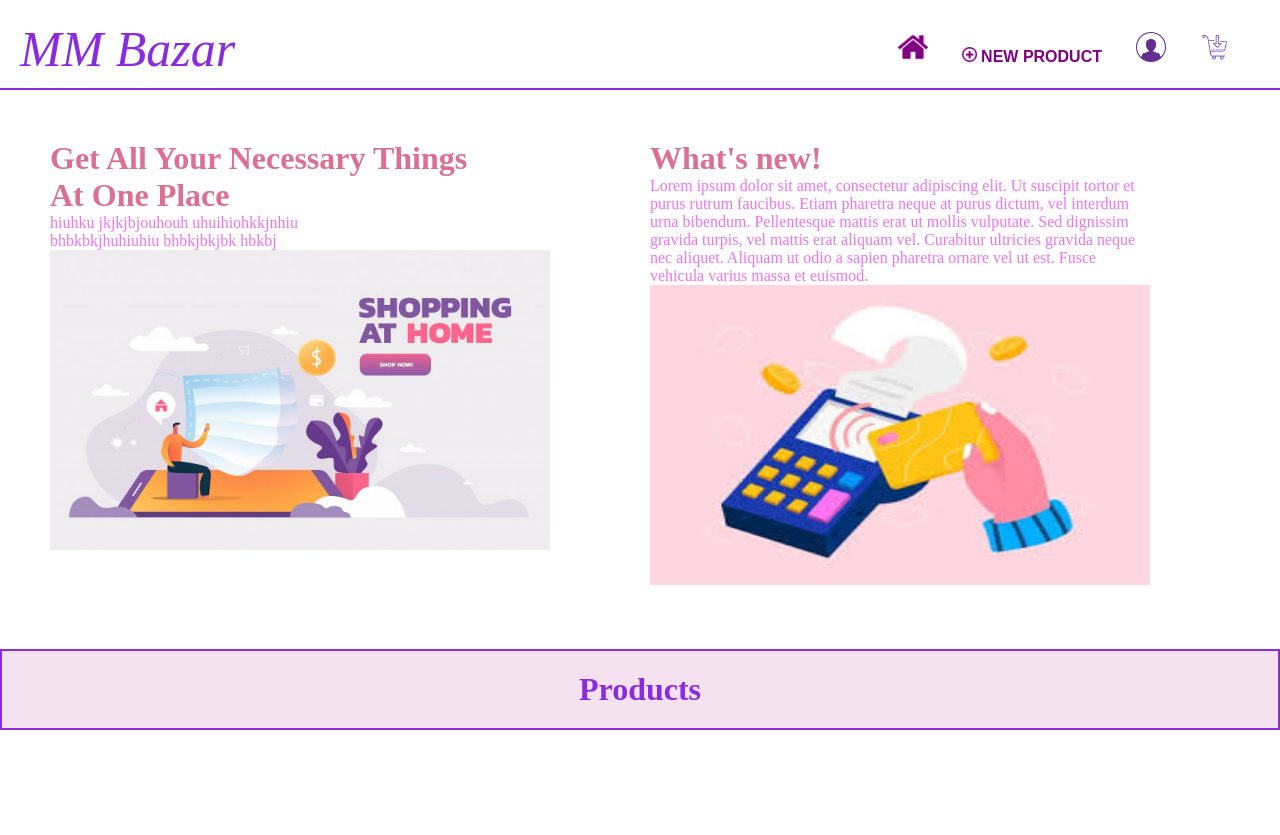
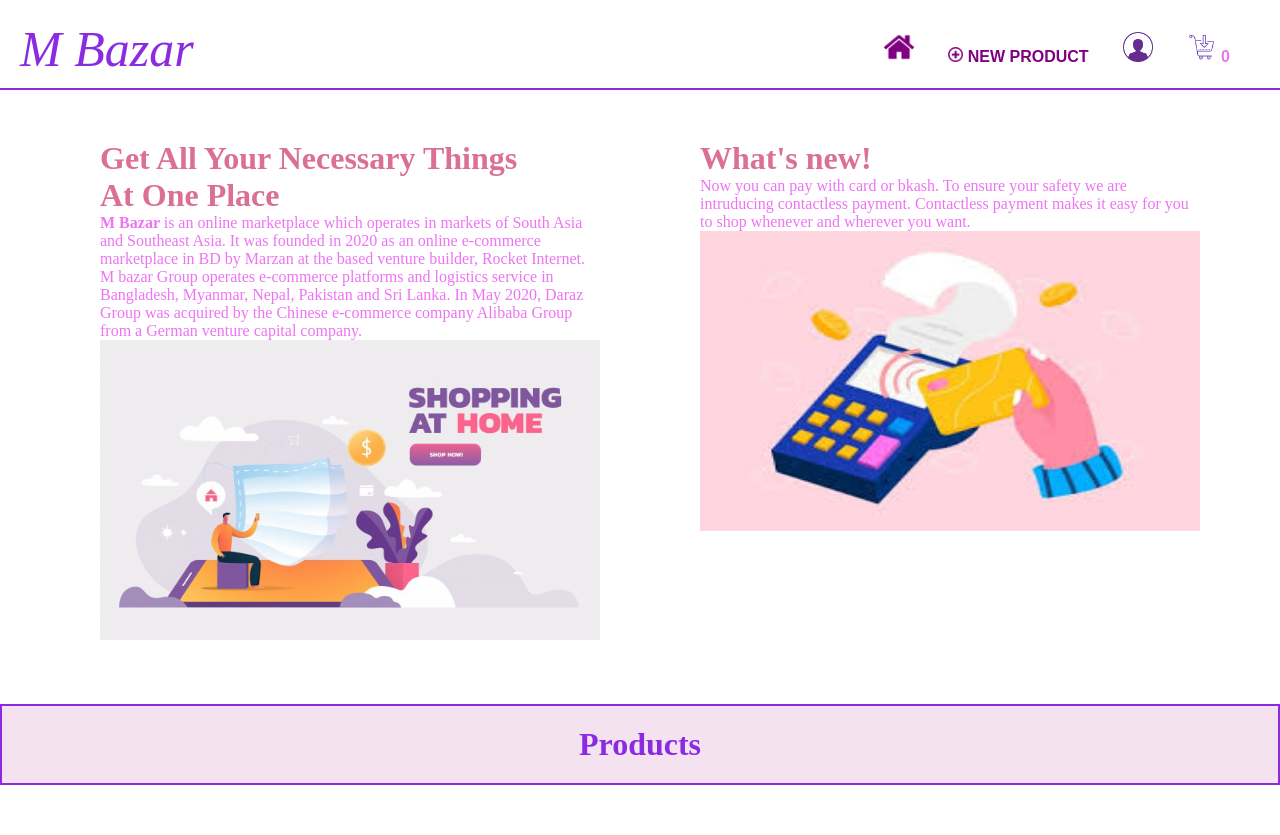
Before and after one commit to Marzan1810662/notun, a PHP site: page / in a window 1280 px wide. Before the commit the page ends 730 px from the top, so only its background shows below. Run offline with PHP 8.4, Linux system fonts and the light colour scheme.

Commit message:
assignment1 original

```diff
--- a/add_products.html
+++ b/add_products.html
@@ -19,7 +19,9 @@
                     <a href=""><img src="account.png" alt="account" height="30px" width="30px"></a>
                 </li>
                 <li>
-                    <a href="cart.html"><img src="cart.png" alt="cart" height="30px" width="30px"></a>
+                    <a href="cart.html"><img src="cart.png" alt="cart" height="30px" width="30px">
+                        <p id="itemno"></p>
+                    </a>
                 </li>
             </ul>
         </nav>
--- a/index.html
+++ b/index.html
@@ -10,7 +10,7 @@
 <body>
     <div id="container">
         <div class="navbar">
-            <div id="logo"><a href="index.html"> MM Bazar</a></div>
+            <div id="logo"><a href="index.html"> M Bazar</a></div>
             <nav>
                 <ul>
                     <li>
@@ -34,13 +34,13 @@
         <div class="row">
             <div class="col-1">
                 <h1 style="color: palevioletred;"> Get All Your Necessary Things <br> At One Place</h1>
-                <p>hiuhku jkjkjbjouhouh uhuihiohkkjnhiu <br>bhbkbkjhuhiuhiu bhbkjbkjbk hbkbj</p>
+                <p><b> M Bazar </b> is an online marketplace which operates in markets of South Asia and Southeast Asia. It was founded in 2020 as an online e-commerce marketplace in BD by Marzan at the based venture builder, Rocket Internet. M bazar Group
+                    operates e-commerce platforms and logistics service in Bangladesh, Myanmar, Nepal, Pakistan and Sri Lanka. In May 2020, Daraz Group was acquired by the Chinese e-commerce company Alibaba Group from a German venture capital company.</p>
                 <img src="onlinemarketplace2.png" alt="onlinemarketplace" width="500px" height="300px">
             </div>
             <div class="col-2">
                 <h1> What's new!</h1>
-                <p>Lorem ipsum dolor sit amet, consectetur adipiscing elit. Ut suscipit tortor et purus rutrum faucibus. Etiam pharetra neque at purus dictum, vel interdum urna bibendum. Pellentesque mattis erat ut mollis vulputate. Sed dignissim gravida
-                    turpis, vel mattis erat aliquam vel. Curabitur ultricies gravida neque nec aliquet. Aliquam ut odio a sapien pharetra ornare vel ut est. Fusce vehicula varius massa et euismod.</p>
+                <p>Now you can pay with card or bkash. To ensure your safety we are intruducing contactless payment. Contactless payment makes it easy for you to shop whenever and wherever you want.</p>
                 <img src="contactlesspayment.jpg" alt="contactlesspayment" width="500px" height="300px">
             </div>
         </div>
--- a/script.js
+++ b/script.js
@@ -13,6 +13,7 @@
         let price = $('<p>').text('Price: ' + products[i].price + "BDT");
         let details = $('<button>').text('details').attr("id", "d" + i).addClass("productviewbtn");
         let addcart = $('<button>').text('Add to cart').attr("id", "p" + i).addClass("productviewbtn");
+        //let addcart = $('<button>').text('Add to cart').attr("id", "p" + i).addClass("productviewbtn cart");
         let remove = $('<button>').text('Remove').attr("id", "r1" + i).addClass("productviewbtn");
         let div1 = $('<div>').append(name, price, details, addcart).css("text-align", "left").addClass("productview");
         let product = $('<div>').append(image, div1).addClass('eachproduct');
@@ -22,7 +23,12 @@
     }
 }
 
-//submit butoon on click
+//line 16 click function with classname for dynamicaaly created button
+// $('.cart').click(function(event) {
+//     console.log(event.target.id);
+// })
+
+//submit button on click
 $('#submit').click(function() {
     let id = products.length
     let name = $('#name').val();
@@ -48,6 +54,12 @@
 })
 
 
+//cancel button on click
+$('#cancel').click(function() {
+    window.location.href = "add_products.html"
+})
+
+
 
 cart = [];
 
@@ -63,7 +75,7 @@
 }
 
 
-if (cart.length == 0) { $('#itemno').hide() } else { $('#itemno').show() }
+// if (cart.length == 0) { $('#itemno').hide() } else { $('#itemno').show() }
 $('#itemno').text(cart.length)
 
 
--- a/style.css
+++ b/style.css
@@ -129,11 +129,17 @@
     flex-wrap: wrap;
     margin: 90px 0px;
     margin-bottom: 0px;
-    padding: 50px;
+    padding: 50px 0px;
     padding-bottom: 60px;
     /* padding-left: 50px; */
     /* border-bottom: 2px solid blueviolet; */
     /* background-color: rgb(239, 220, 241); */
+}
+
+.col-1 {
+    color: palevioletred;
+    margin-left: 100px;
+    width: 500px;
 }
 
 .col-2 {
```
Also changed, not shown: README.md, images/HomePage.JPG, images/cart.JPG (added), images/carticon.JPG (added), images/details.JPG (added), images/emptycart.JPG (added), images/form.JPG (added), images/homeicon.JPG (added), images/newproduct.JPG (added), images/products.JPG (added), images/qty.JPG (added), images/singleproductview.JPG (added).
